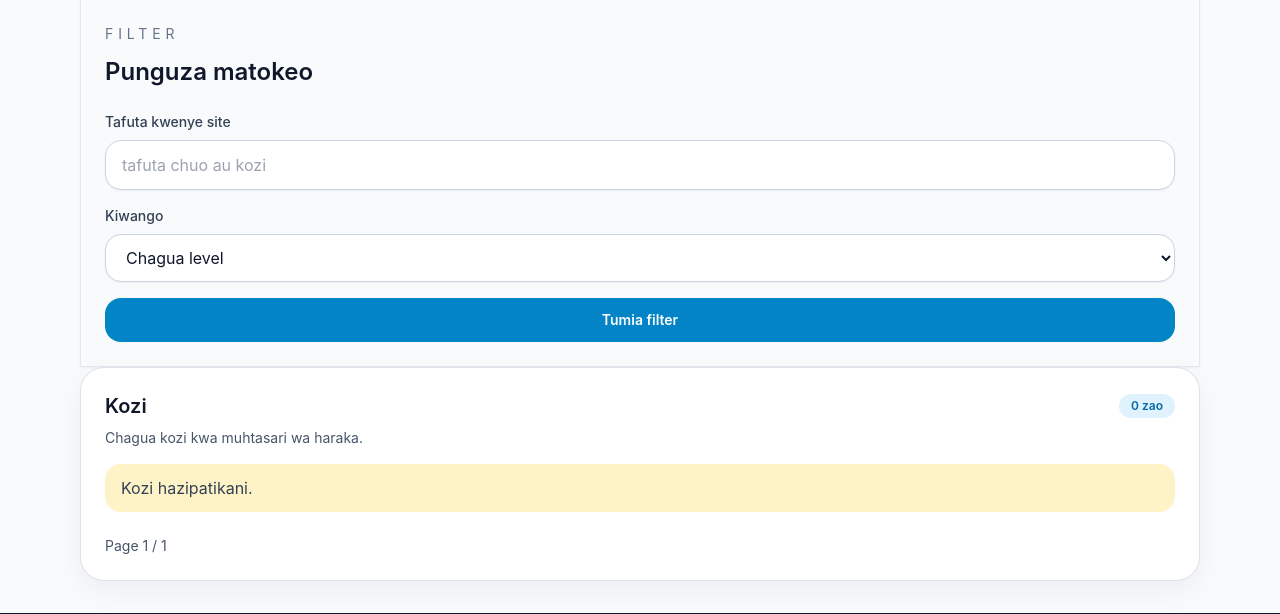
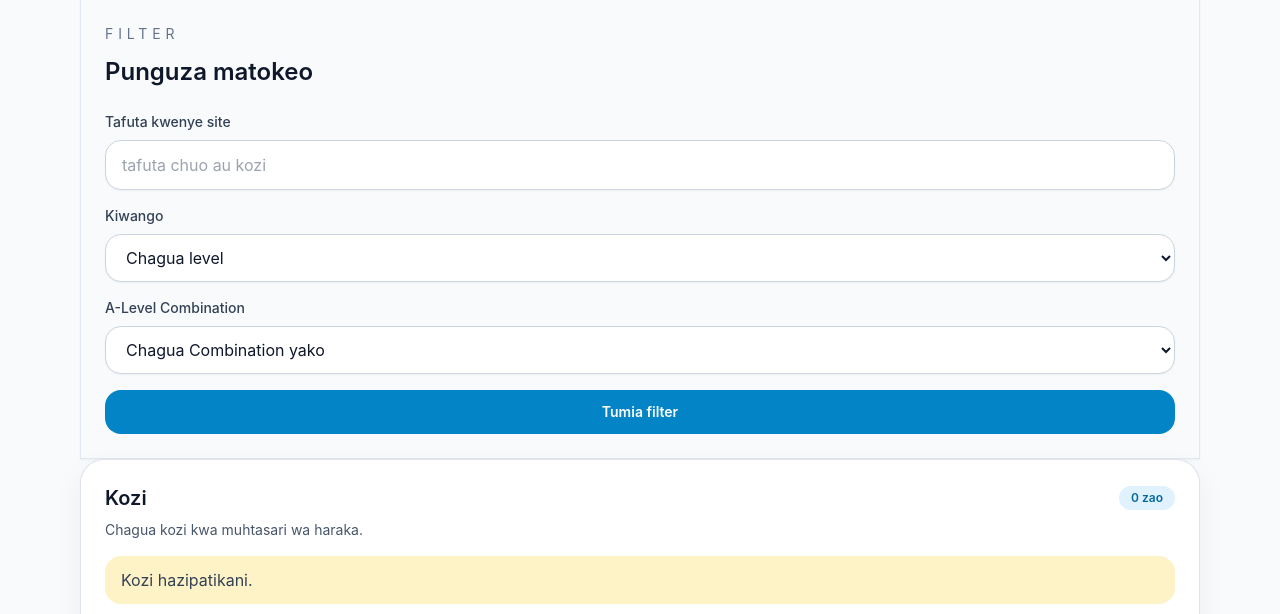
Before and after one commit to Nyisulya/vyuo, a Django app: page /home/courses/ in a window 1280 px wide. Shown: the part 130-744 px from the top of the page. Run offline with Django 5.2, Linux system fonts and the light colour scheme; data that the repository does not hold is empty; some libraries are stand-ins or nearby versions.

Commit message:
Added A-Level Combination filtering for courses

```diff
--- a/universitysite/templates/universitysite/course_list.html
+++ b/universitysite/templates/universitysite/course_list.html
@@ -27,6 +27,27 @@
                 </option>
             </select>
         </div>
+
+        <div>
+            <label class="block text-sm font-medium text-slate-700" for="combination">A-Level Combination</label>
+            <select id="combination" name="combination"
+                class="focus-ring mt-2 w-full rounded-2xl border border-slate-300 bg-white px-4 py-3 text-slate-900 shadow-sm outline-none">
+                <option value="">Chagua Combination yako</option>
+                <option value="PCB" {% if request.GET.combination == 'PCB' %}selected{% endif %}>PCB (Physics, Chemistry, Biology)</option>
+                <option value="PCM" {% if request.GET.combination == 'PCM' %}selected{% endif %}>PCM (Physics, Chemistry, Mathematics)</option>
+                <option value="CBG" {% if request.GET.combination == 'CBG' %}selected{% endif %}>CBG (Chemistry, Biology, Geography)</option>
+                <option value="PGM" {% if request.GET.combination == 'PGM' %}selected{% endif %}>PGM (Physics, Geography, Mathematics)</option>
+                <option value="EGM" {% if request.GET.combination == 'EGM' %}selected{% endif %}>EGM (Economics, Geography, Mathematics)</option>
+                <option value="ECA" {% if request.GET.combination == 'ECA' %}selected{% endif %}>ECA (Economics, Commerce, Accountancy)</option>
+                <option value="HGL" {% if request.GET.combination == 'HGL' %}selected{% endif %}>HGL (History, Geography, English)</option>
+                <option value="HGK" {% if request.GET.combination == 'HGK' %}selected{% endif %}>HGK (History, Geography, Kiswahili)</option>
+                <option value="HKL" {% if request.GET.combination == 'HKL' %}selected{% endif %}>HKL (History, Kiswahili, English)</option>
+                <option value="CBA" {% if request.GET.combination == 'CBA' %}selected{% endif %}>CBA (Chemistry, Biology, Agriculture)</option>
+                <option value="HGE" {% if request.GET.combination == 'HGE' %}selected{% endif %}>HGE (History, Geography, Economics)</option>
+                <option value="CBN" {% if request.GET.combination == 'CBN' %}selected{% endif %}>CBN (Chemistry, Biology, Nutrition)</option>
+            </select>
+        </div>
+
         <button type="submit"
             class="inline-flex w-full items-center justify-center rounded-2xl bg-sky-600 px-5 py-3 text-sm font-semibold text-white hover:bg-sky-700">Tumia
             filter</button>
@@ -49,12 +70,12 @@
     </div>
     <div class="mt-6 flex flex-wrap items-center justify-between gap-3 text-sm text-slate-600">
         {% if course.has_previous %}
-        <a href="?course_page={{ course.previous_page_number }}{% if request.GET.q %}&q={{ request.GET.q|urlencode }}{% endif %}{% if request.GET.umiliki %}&umiliki={{ request.GET.umiliki|urlencode }}{% endif %}{% if request.GET.level %}&level={{ request.GET.level|urlencode }}{% endif %}"
+        <a href="?course_page={{ course.previous_page_number }}{% if request.GET.q %}&q={{ request.GET.q|urlencode }}{% endif %}{% if request.GET.umiliki %}&umiliki={{ request.GET.umiliki|urlencode }}{% endif %}{% if request.GET.level %}&level={{ request.GET.level|urlencode }}{% endif %}{% if request.GET.combination %}&combination={{ request.GET.combination|urlencode }}{% endif %}"
             class="ajax-pagination rounded-full bg-slate-100 px-4 py-2 hover:bg-slate-200">Kabla</a>
         {% endif %}
         <span>Page {{ course.number }} / {{ course.paginator.num_pages }}</span>
         {% if course.has_next %}
-        <a href="?course_page={{ course.next_page_number }}{% if request.GET.q %}&q={{ request.GET.q|urlencode }}{% endif %}{% if request.GET.umiliki %}&umiliki={{ request.GET.umiliki|urlencode }}{% endif %}{% if request.GET.level %}&level={{ request.GET.level|urlencode }}{% endif %}"
+        <a href="?course_page={{ course.next_page_number }}{% if request.GET.q %}&q={{ request.GET.q|urlencode }}{% endif %}{% if request.GET.umiliki %}&umiliki={{ request.GET.umiliki|urlencode }}{% endif %}{% if request.GET.level %}&level={{ request.GET.level|urlencode }}{% endif %}{% if request.GET.combination %}&combination={{ request.GET.combination|urlencode }}{% endif %}"
             class="ajax-pagination rounded-full bg-slate-100 px-4 py-2 hover:bg-slate-200">Ijayo</a>
         {% endif %}
     </div>
--- a/universitysite/views.py
+++ b/universitysite/views.py
@@ -32,6 +32,37 @@ def course_list(request):
         courses = courses.filter(program__university__umiliki__icontains=uni_tpe).distinct()
     if level:
         courses = courses.filter(program__level__icontains=level).distinct()
+
+    comb = request.GET.get('combination')
+    if comb:
+        from django.db.models import Q
+        comb_dict = {
+            'PCM': ['Physics', 'Chemistry', 'Mathematics'],
+            'PCB': ['Physics', 'Chemistry', 'Biology'],
+            'CBG': ['Chemistry', 'Biology', 'Geography'],
+            'PGM': ['Physics', 'Geography', 'Mathematics'],
+            'EGM': ['Economics', 'Geography', 'Mathematics'],
+            'ECA': ['Economics', 'Commerce', 'Accountancy'],
+            'HGL': ['History', 'Geography', 'English'],
+            'HGK': ['History', 'Geography', 'Kiswahili'],
+            'HKL': ['History', 'Kiswahili', 'English'],
+            'CBA': ['Chemistry', 'Biology', 'Agriculture'],
+            'HGE': ['History', 'Geography', 'Economics'],
+            'CBN': ['Chemistry', 'Biology', 'Nutrition'],
+        }
+
+        if comb in comb_dict:
+            subjects = comb_dict[comb]
+            q_objects = Q()
+            for subject in subjects:
+                q_objects |= Q(program__requirements__description__icontains=subject)
+
+            # Pia ruhusu kozi zinazochukua mtu yeyote
+            q_objects |= Q(program__requirements__description__icontains='any subject')
+            q_objects |= Q(program__requirements__description__icontains='any of the following')
+            q_objects |= Q(program__requirements__description__icontains='any two principal')
+
+            courses = courses.filter(q_objects).distinct()
 
     paginator = Paginator(courses, 10)
     page_number = request.GET.get('course_page')
```
